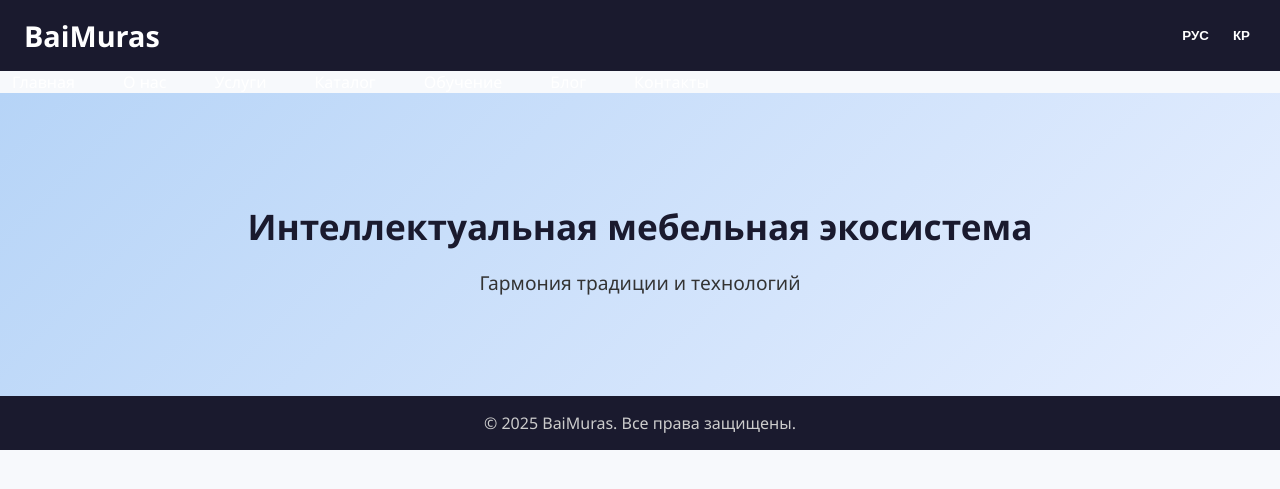
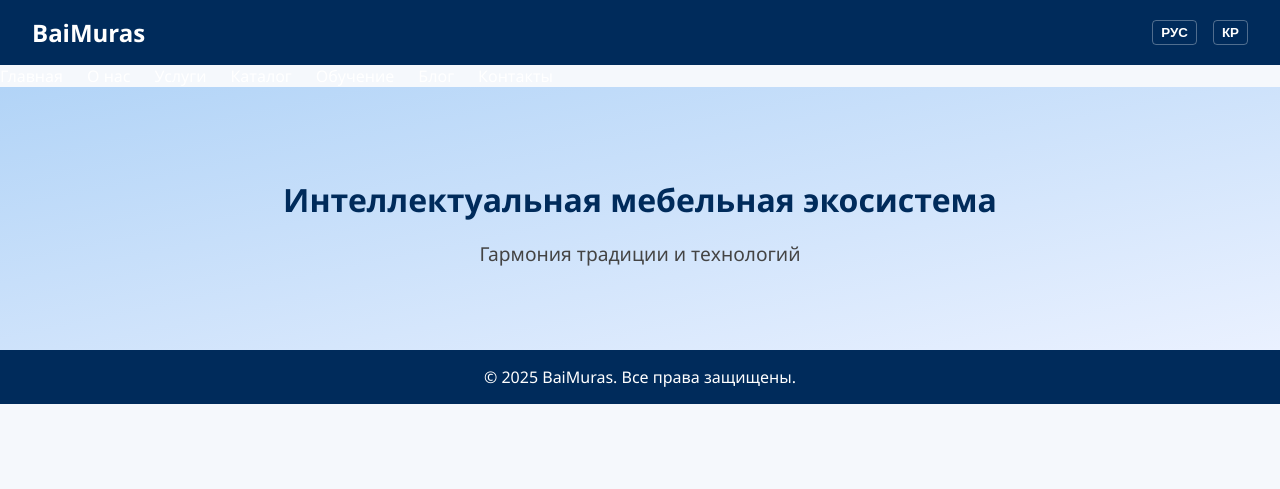
Before and after one commit to ardakchapaev/BaiMuras, a Flask app: page / in a window 1280 px wide. Shown: the top 489 px of the page. Run offline with Flask 3, Linux system fonts and the light colour scheme.

Commit message:
Update style.css

```diff
--- a/static/css/style.css
+++ b/static/css/style.css
@@ -1,109 +1,95 @@
-/* Global Styles */
 body {
   margin: 0;
   padding: 0;
-  font-family: 'Segoe UI', Tahoma, Geneva, Verdana, sans-serif;
-  background-color: #f7f9fc;
-  color: #1c1e21;
+  font-family: "Segoe UI", sans-serif;
+  background: #f5f8fc;
+  color: #1a1a2e;
 }
 
-/* Header */
 header {
-  background-color: #1a1a2e;
-  padding: 16px 24px;
   display: flex;
+  justify-content: space-between;
   align-items: center;
-  justify-content: space-between;
+  padding: 1rem 2rem;
+  background-color: #002b5b;
+  color: white;
 }
 
 header h1 {
-  font-size: 1.8rem;
-  color: #ffffff;
+  font-size: 1.5rem;
   margin: 0;
 }
 
-/* Navigation */
 nav ul {
   list-style: none;
+  display: flex;
+  gap: 1.5rem;
   margin: 0;
   padding: 0;
-  display: flex;
-  gap: 24px;
 }
 
 nav ul li a {
   text-decoration: none;
-  color: #ffffff;
+  color: white;
   font-weight: 500;
-  padding: 8px 12px;
-  transition: background 0.3s, color 0.3s;
 }
 
-nav ul li a:hover {
-  background-color: #4154a6;
-  border-radius: 4px;
-  color: #ffffff;
-}
-
-/* Language Switcher */
 .language-switcher {
   display: flex;
-  gap: 12px;
+  gap: 1rem;
   align-items: center;
 }
 
 .language-switcher button {
-  border: none;
   background: transparent;
-  color: #ffffff;
+  border: 1px solid #ffffff50;
+  border-radius: 4px;
+  padding: 4px 8px;
+  color: white;
+  cursor: pointer;
   font-weight: bold;
-  cursor: pointer;
-  transition: opacity 0.3s;
 }
 
 .language-switcher button:hover {
-  opacity: 0.8;
+  background: #ffffff30;
 }
 
-/* Hero Section */
 .hero {
-  padding: 80px 24px;
-  background: linear-gradient(135deg, #b6d4f7, #e7efff);
+  padding: 4rem 2rem;
   text-align: center;
+  background: linear-gradient(to bottom right, #b2d4f7, #eaf1ff);
 }
 
 .hero h2 {
-  font-size: 2.2rem;
-  color: #1a1a2e;
-  margin-bottom: 16px;
+  font-size: 2rem;
+  margin-bottom: 1rem;
+  color: #002b5b;
 }
 
 .hero p {
   font-size: 1.2rem;
-  color: #333;
+  color: #444;
 }
 
-/* Footer */
 footer {
-  background-color: #1a1a2e;
-  color: #cccccc;
-  padding: 16px 24px;
   text-align: center;
+  padding: 1rem;
+  background-color: #002b5b;
+  color: white;
 }
 
-/* Responsive */
 @media (max-width: 768px) {
   nav ul {
     flex-direction: column;
-    gap: 12px;
-  }
-
-  .hero {
-    padding: 40px 16px;
+    align-items: flex-start;
   }
 
   header {
     flex-direction: column;
     align-items: flex-start;
   }
+
+  .hero {
+    padding: 2rem 1rem;
+  }
 }
```
